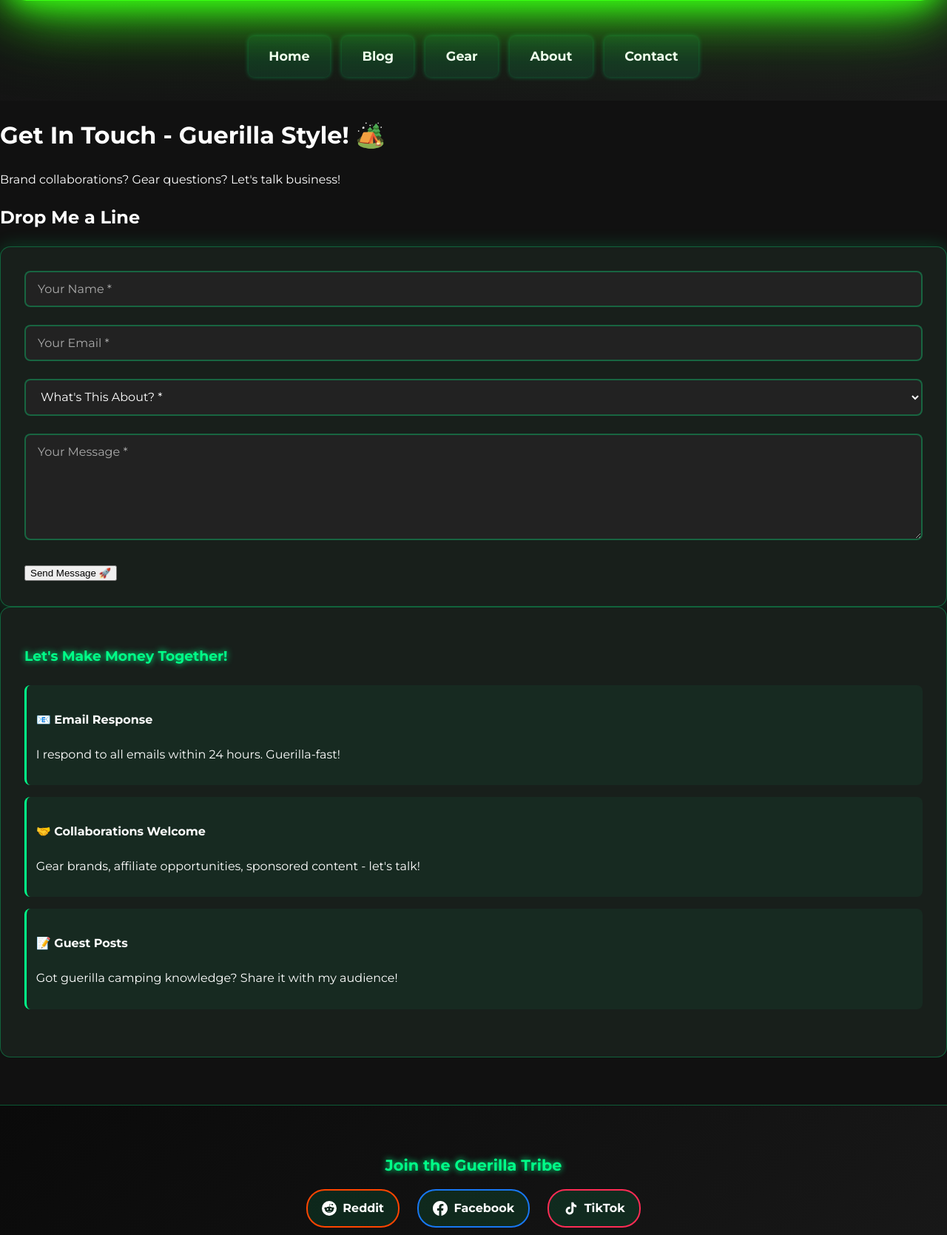
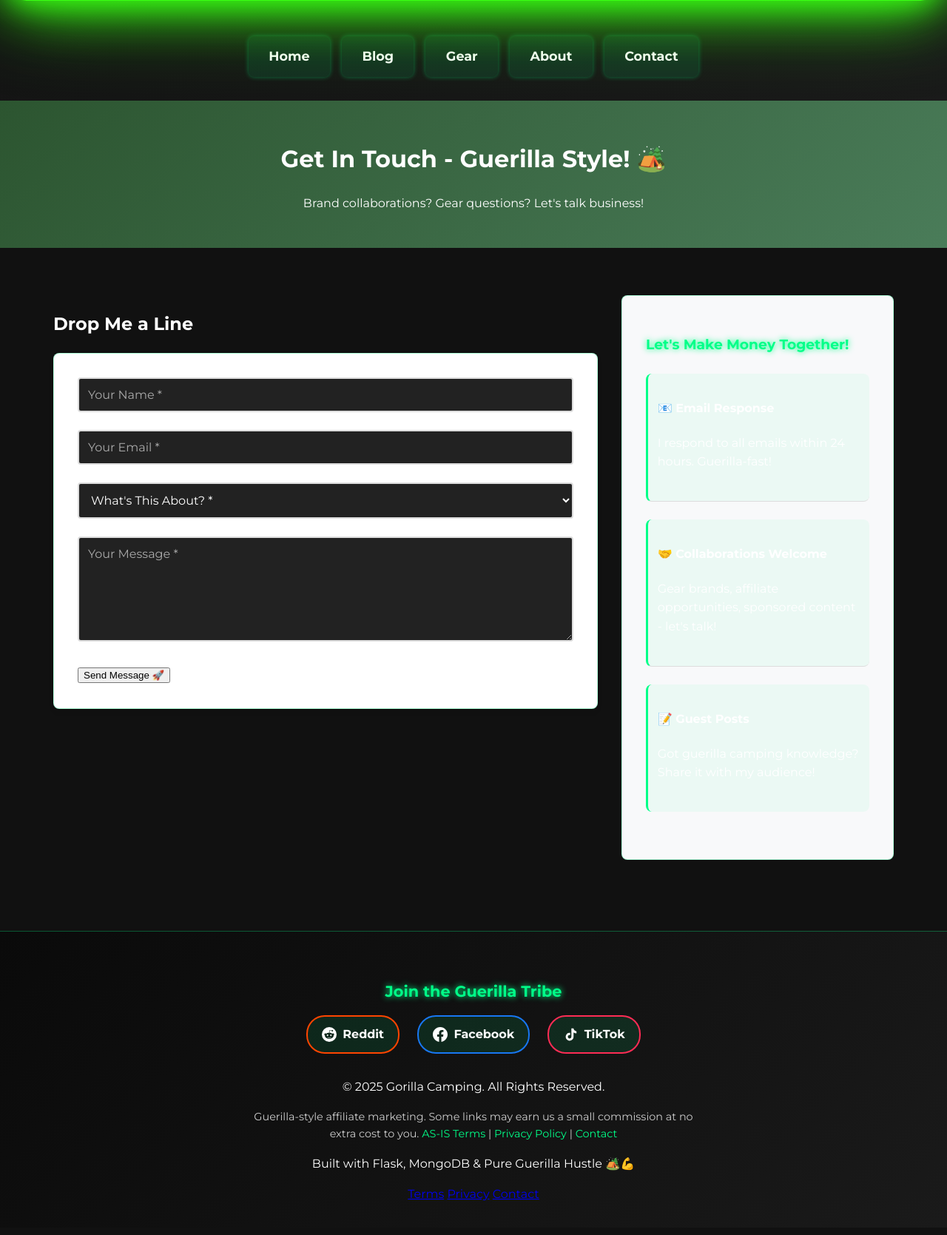
Before and after one commit to jnorvi5/gorillacamping-static, a Python web app: template templates/contact.html in a window 1280 px wide. Shown: the part 608-2277 px from the top of the page at 74% size. After the commit the page ends 2231 px from the top, so only its background shows below. Run offline with Jinja, Linux system fonts and the light colour scheme; the template is opened without the code that fills it, so the values that code supplies are empty; some libraries are stand-ins or nearby versions.

Commit message:
Update styles.css

```diff
--- a/static/styles.css
+++ b/static/styles.css
@@ -1218,3 +1218,98 @@ body {
   visibility: visible !important;
   display: flex !important;
 }
+/* Contact Form Styling */
+.contact-hero {
+    text-align: center;
+    padding: 2rem 0;
+    background: linear-gradient(135deg, #2c5530, #4a7c59);
+    color: white;
+    margin-bottom: 2rem;
+}
+
+.contact-container {
+    display: grid;
+    grid-template-columns: 2fr 1fr;
+    gap: 2rem;
+    max-width: 1200px;
+    margin: 0 auto;
+    padding: 2rem;
+}
+
+.contact-form {
+    background: white;
+    padding: 2rem;
+    border-radius: 8px;
+    box-shadow: 0 4px 6px rgba(0,0,0,0.1);
+}
+
+.form-group {
+    margin-bottom: 1.5rem;
+}
+
+.contact-form input,
+.contact-form select,
+.contact-form textarea {
+    width: 100%;
+    padding: 12px;
+    border: 2px solid #ddd;
+    border-radius: 4px;
+    font-size: 16px;
+    transition: border-color 0.3s;
+}
+
+.contact-form input:focus,
+.contact-form select:focus,
+.contact-form textarea:focus {
+    outline: none;
+    border-color: #4a7c59;
+}
+
+.contact-info {
+    background: #f8f9fa;
+    padding: 2rem;
+    border-radius: 8px;
+    height: fit-content;
+}
+
+.contact-method {
+    margin-bottom: 1.5rem;
+    padding-bottom: 1.5rem;
+    border-bottom: 1px solid #ddd;
+}
+
+.contact-method:last-child {
+    border-bottom: none;
+}
+
+/* Mobile Responsive */
+@media (max-width: 768px) {
+    .contact-container {
+        grid-template-columns: 1fr;
+        padding: 1rem;
+    }
+
+    .contact-hero {
+        padding: 1rem;
+    }
+}
+
+/* Alert Styles */
+.alert {
+    padding: 1rem;
+    margin: 1rem 0;
+    border-radius: 4px;
+    font-weight: bold;
+}
+
+.alert-success {
+    background-color: #d4edda;
+    color: #155724;
+    border: 1px solid #c3e6cb;
+}
+
+.alert-error {
+    background-color: #f8d7da;
+    color: #721c24;
+    border: 1px solid #f5c6cb;
+}
```
